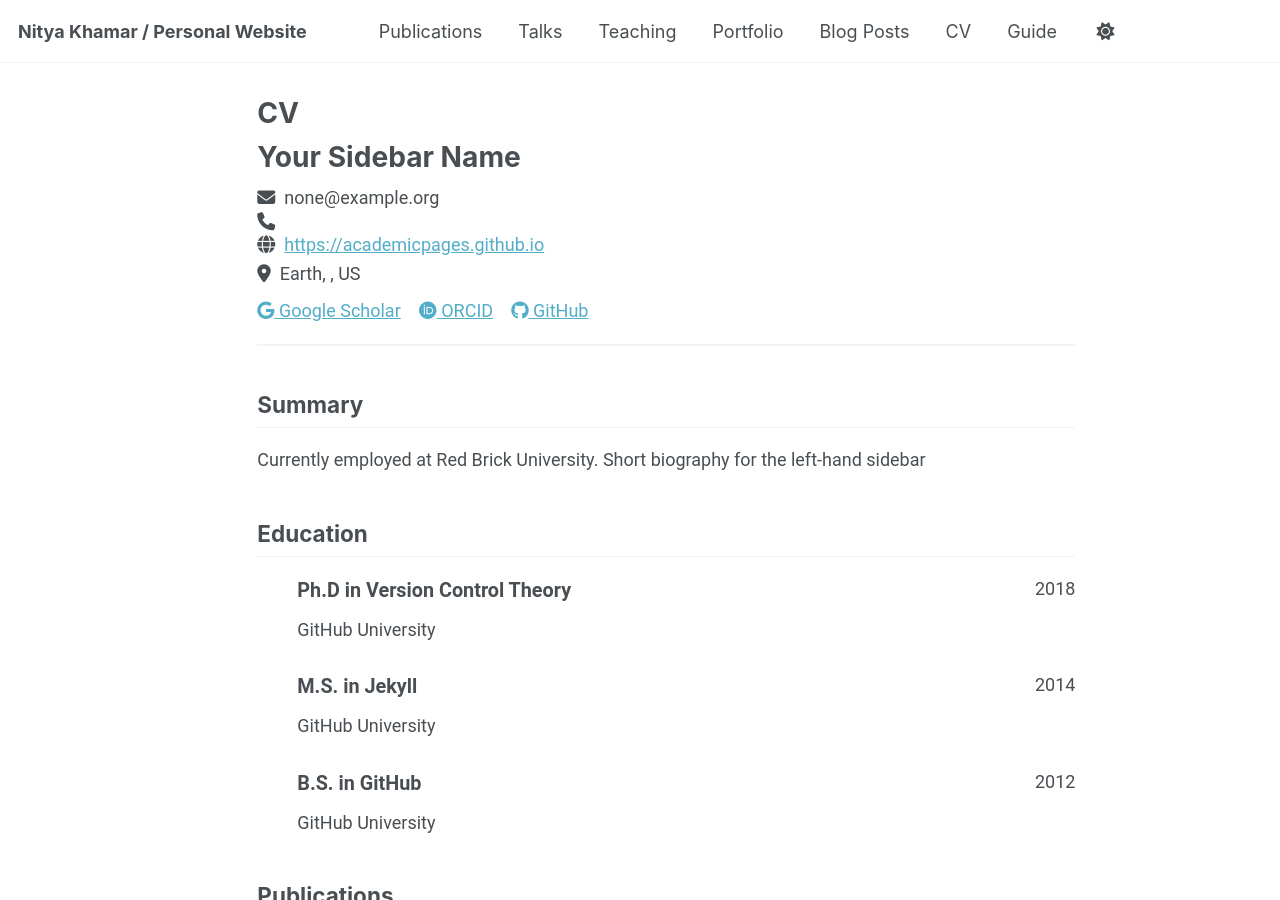
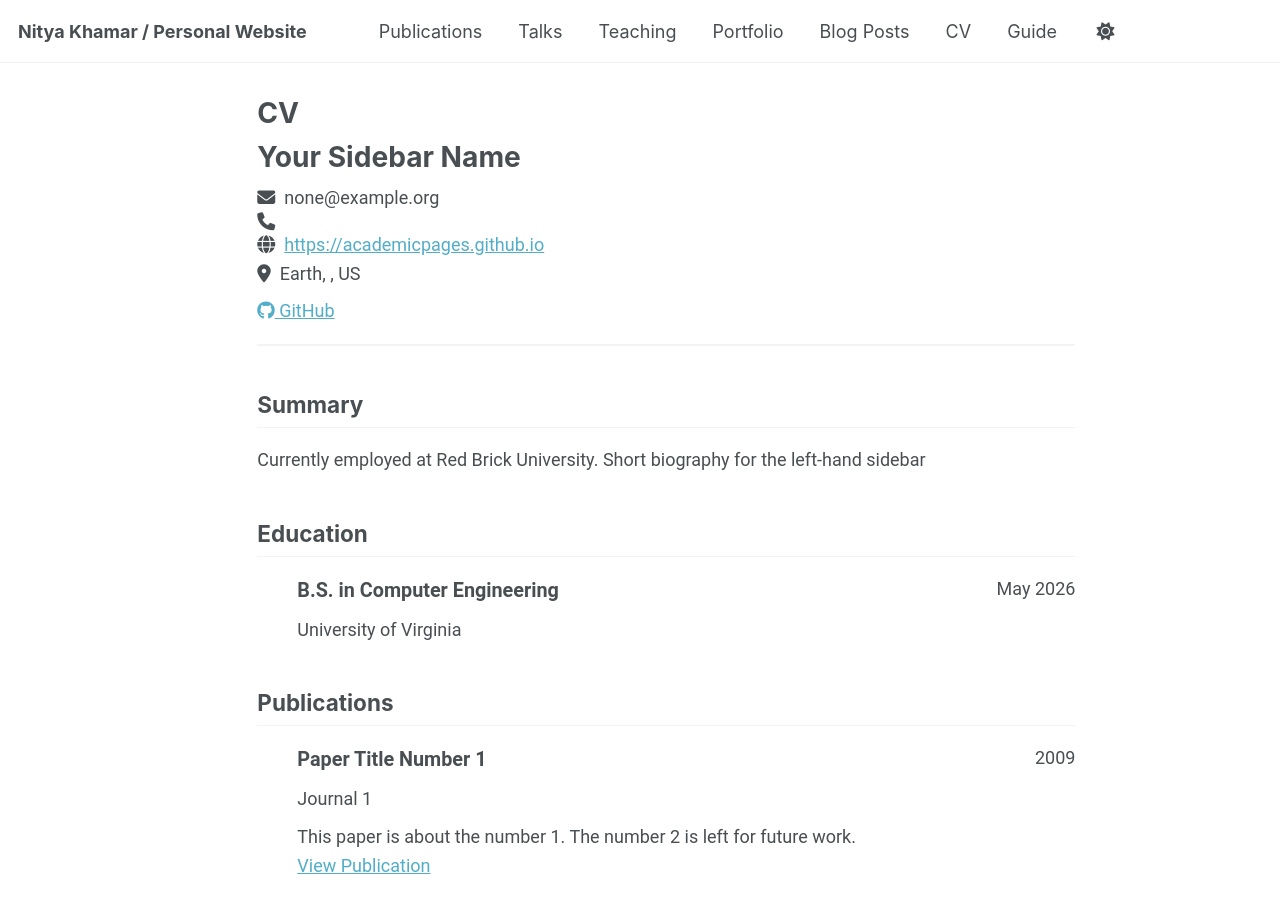
Before and after one commit to N-K-22/N-K-22.github.io, a Jekyll site: the page built from _pages/cv-json.md, in a window 1280 px wide and 900 px high. Built offline with Jekyll 4.4.1, drawn with Linux system fonts in a browser that asks for light colours; a script bundle is joined from its source files by our own code; library files that are not in the unit come from our copies; a file with an impossible date is left out.

Commit message:
fixed site settings

```diff
--- a/_config.yml
+++ b/_config.yml
@@ -66,7 +66,7 @@ author:
   keybase          : # Username
   instagram        : # Username
   lastfm           : # Username
-  linkedin         : www.linkedin.com/in/nkhamar # Username
+  linkedin         : nkhamar # Username
   mastodon         : # URL
   medium           : # URL
   pinterest        : # Username
--- a/_data/cv.json
+++ b/_data/cv.json
@@ -13,49 +13,22 @@
       "region": ""
     },
     "profiles": [
-      {
-        "network": "Google Scholar",
-        "username": "",
-        "url": "https://scholar.google.com/citations?user=PS_CX0AAAAAJ"
-      },
-      {
-        "network": "ORCID",
-        "username": "",
-        "url": "https://orcid.org/yourorcidurl"
-      },
+
       {
         "network": "GitHub",
-        "username": "academicpages",
-        "url": "https://github.com/academicpages"
+        "username": "N-K-22",
+        "url": "https://github.com/N-K-22"
       }
     ]
   },
   "work": [],
   "education": [
     {
-      "institution": "GitHub University",
-      "area": "Ph.D in Version Control Theory",
+      "institution": "University of Virginia",
+      "area": "B.S. in Computer Engineering",
       "studyType": "",
-      "startDate": "",
-      "endDate": "2018",
-      "gpa": null,
-      "courses": []
-    },
-    {
-      "institution": "GitHub University",
-      "area": "M.S. in Jekyll",
-      "studyType": "",
-      "startDate": "",
-      "endDate": "2014",
-      "gpa": null,
-      "courses": []
-    },
-    {
-      "institution": "GitHub University",
-      "area": "B.S. in GitHub",
-      "studyType": "",
-      "startDate": "",
-      "endDate": "2012",
+      "startDate": "August 2022",
+      "endDate": "May 2026",
       "gpa": null,
       "courses": []
     }
```
Also changed, not shown: _data/authors.yml (+11 -11 lines).
